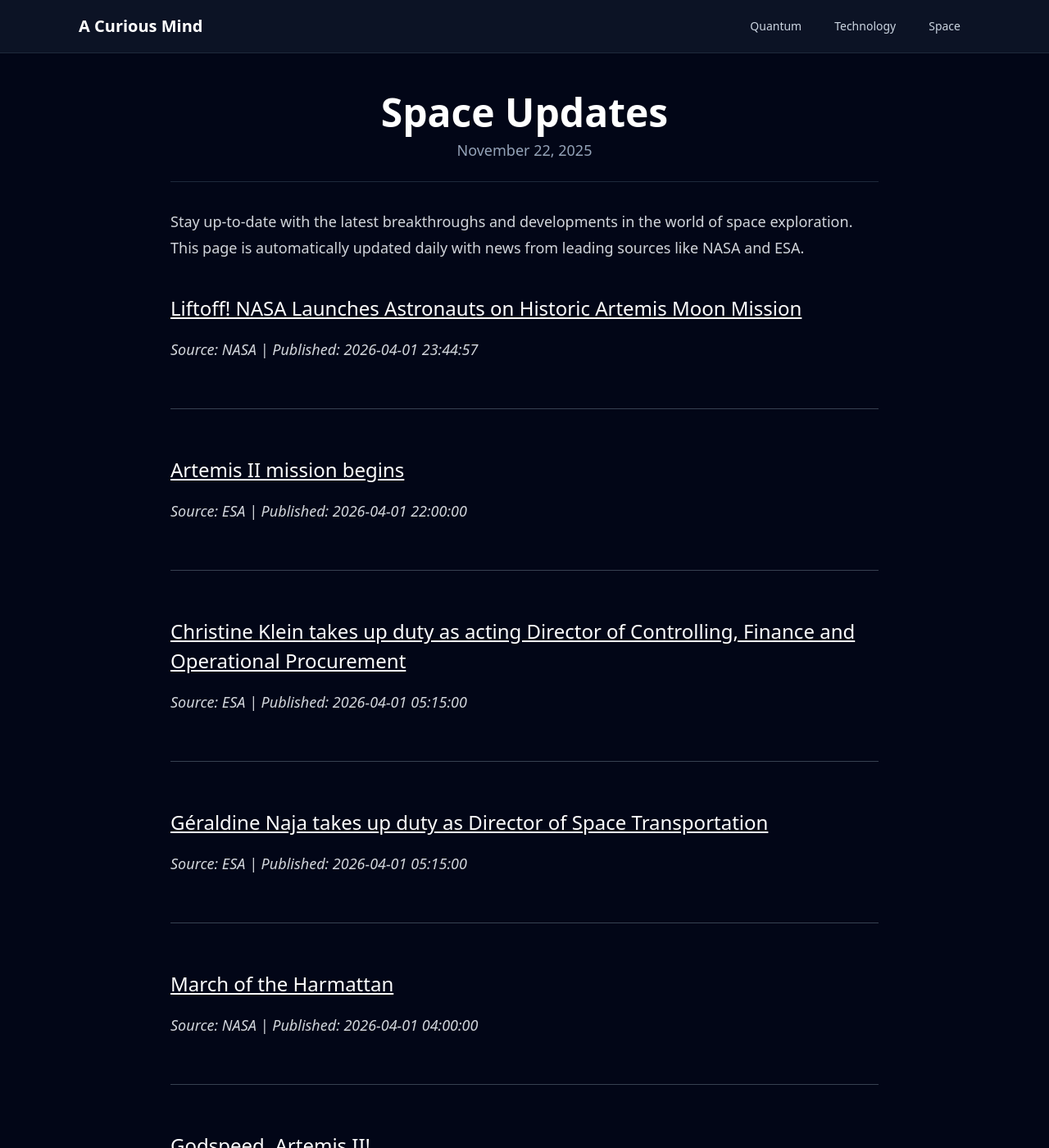
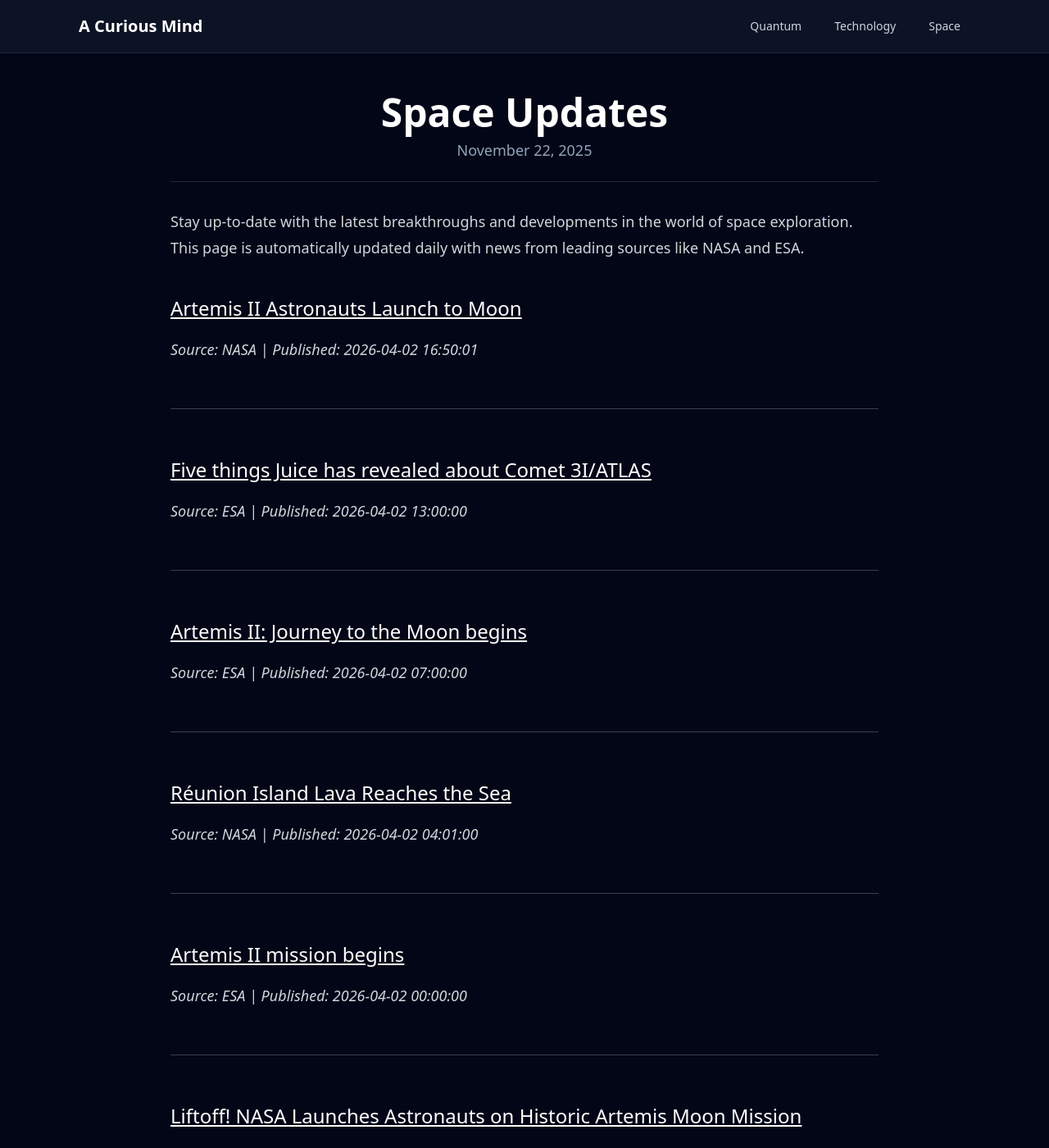
Before and after one commit to onehl7/onehl7.github.io, a Jekyll site: the page built from _posts/2025-11-22-space-updates.md, in a window 1280 px wide and 1400 px high. Shown: the whole window at 82% size. Built offline with Jekyll 4.4.1, drawn with Linux system fonts in a browser that asks for light colours; nearby versions of some CDN libraries; some of the changed text lies outside the part shown.

Commit message:
Update space news data

```diff
--- a/_data/space_news.json
+++ b/_data/space_news.json
@@ -1,21 +1,39 @@
 [
+  {
+    "source": "NASA",
+    "title": "Artemis II Astronauts Launch to Moon",
+    "link": "https://www.nasa.gov/image-article/artemis-ii-astronauts-launch-to-moon/",
+    "published": "2026-04-02 16:50:01"
+  },
+  {
+    "source": "ESA",
+    "title": "Five things Juice has revealed about Comet 3I/ATLAS",
+    "link": "https://www.esa.int/Science_Exploration/Space_Science/Juice/Five_things_Juice_has_revealed_about_Comet_3I_ATLAS",
+    "published": "2026-04-02 13:00:00"
+  },
+  {
+    "source": "ESA",
+    "title": "Artemis II: Journey to the Moon begins",
+    "link": "https://www.esa.int/ESA_Multimedia/Videos/2026/04/Artemis_II_Journey_to_the_Moon_begins",
+    "published": "2026-04-02 07:00:00"
+  },
+  {
+    "source": "NASA",
+    "title": "R\u00e9union Island Lava Reaches the Sea",
+    "link": "https://science.nasa.gov/earth/earth-observatory/reunion-island-lava-reaches-the-sea/",
+    "published": "2026-04-02 04:01:00"
+  },
+  {
+    "source": "ESA",
+    "title": "Artemis II mission begins",
+    "link": "https://www.esa.int/Science_Exploration/Human_and_Robotic_Exploration/Artemis_II_mission_begins",
+    "published": "2026-04-02 00:00:00"
+  },
   {
     "source": "NASA",
     "title": "Liftoff! NASA Launches Astronauts on Historic Artemis Moon Mission",
     "link": "https://www.nasa.gov/news-release/liftoff-nasa-launches-astronauts-on-historic-artemis-moon-mission/",
     "published": "2026-04-01 23:44:57"
-  },
-  {
-    "source": "ESA",
-    "title": "Artemis II mission begins",
-    "link": "https://www.esa.int/Science_Exploration/Human_and_Robotic_Exploration/Artemis_II_mission_begins",
-    "published": "2026-04-01 22:00:00"
-  },
-  {
-    "source": "ESA",
-    "title": "Christine Klein takes up duty as acting Director of Controlling, Finance and Operational Procurement",
-    "link": "https://www.esa.int/About_Us/Corporate_news/Christine_Klein_takes_up_duty_as_acting_Director_of_Controlling_Finance_and_Operational_Procurement",
-    "published": "2026-04-01 05:15:00"
   },
   {
     "source": "ESA",
@@ -36,24 +54,6 @@
     "published": "2026-03-31 15:54:19"
   },
   {
-    "source": "NASA",
-    "title": "Landsat Reveals Reservoir Changes and Bathymetry",
-    "link": "https://science.nasa.gov/missions/landsat/landsat-reveals-reservoir-changes-and-bathymetry/",
-    "published": "2026-03-31 14:30:00"
-  },
-  {
-    "source": "ESA",
-    "title": "Seven missions launched to test optimised data transfer from space",
-    "link": "https://www.esa.int/Applications/Connectivity_and_Secure_Communications/Seven_missions_launched_to_test_optimised_data_transfer_from_space",
-    "published": "2026-03-31 08:05:00"
-  },
-  {
-    "source": "NASA",
-    "title": "Fires Tear Through Nebraska Grasslands",
-    "link": "https://science.nasa.gov/earth/earth-observatory/fires-tear-through-nebraska-grasslands/",
-    "published": "2026-03-31 04:01:00"
-  },
-  {
     "source": "ESA",
     "title": "\u03b5psilon",
     "link": "https://www.esa.int/Science_Exploration/Human_and_Robotic_Exploration/epsilon",
```
